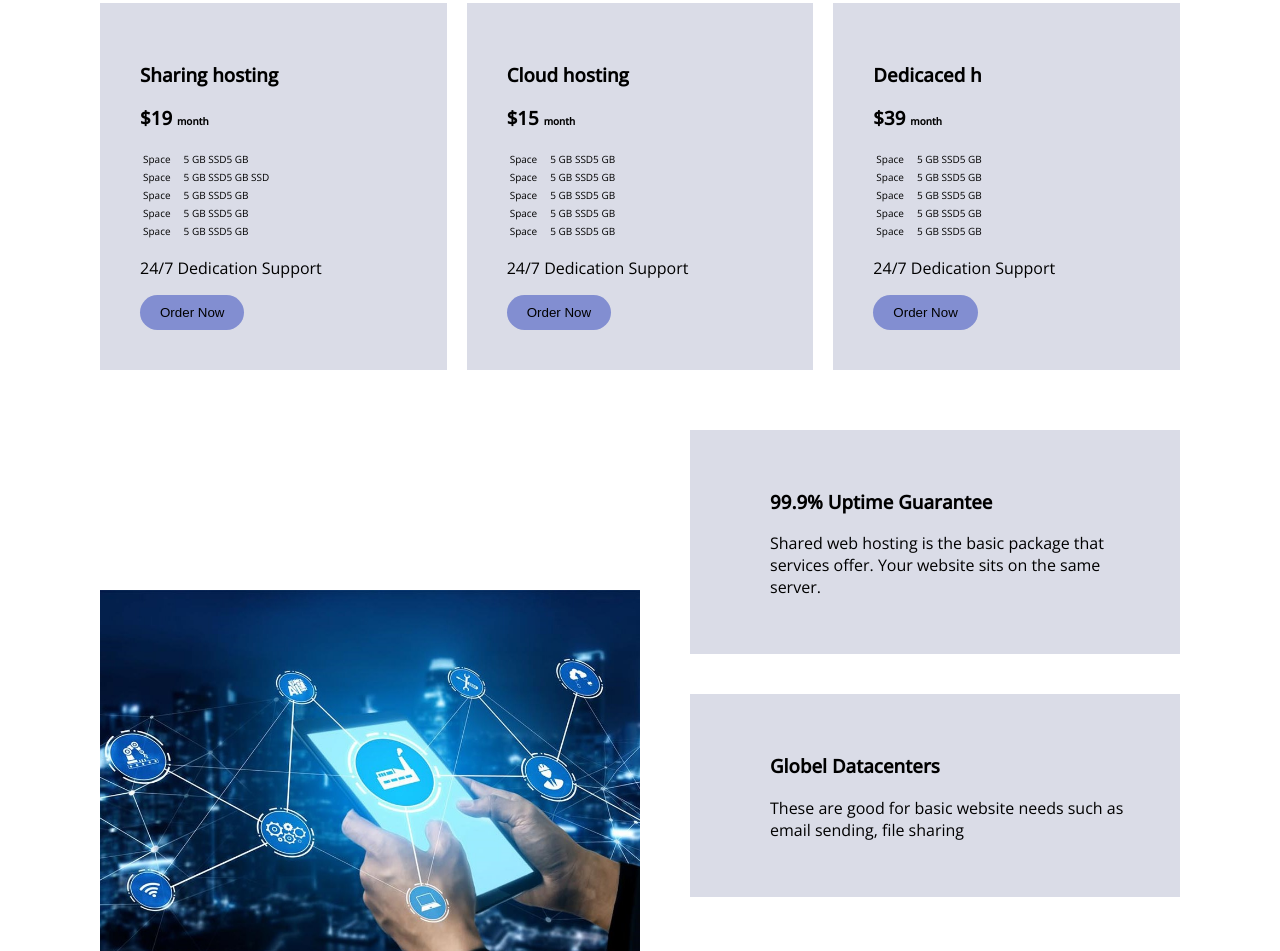
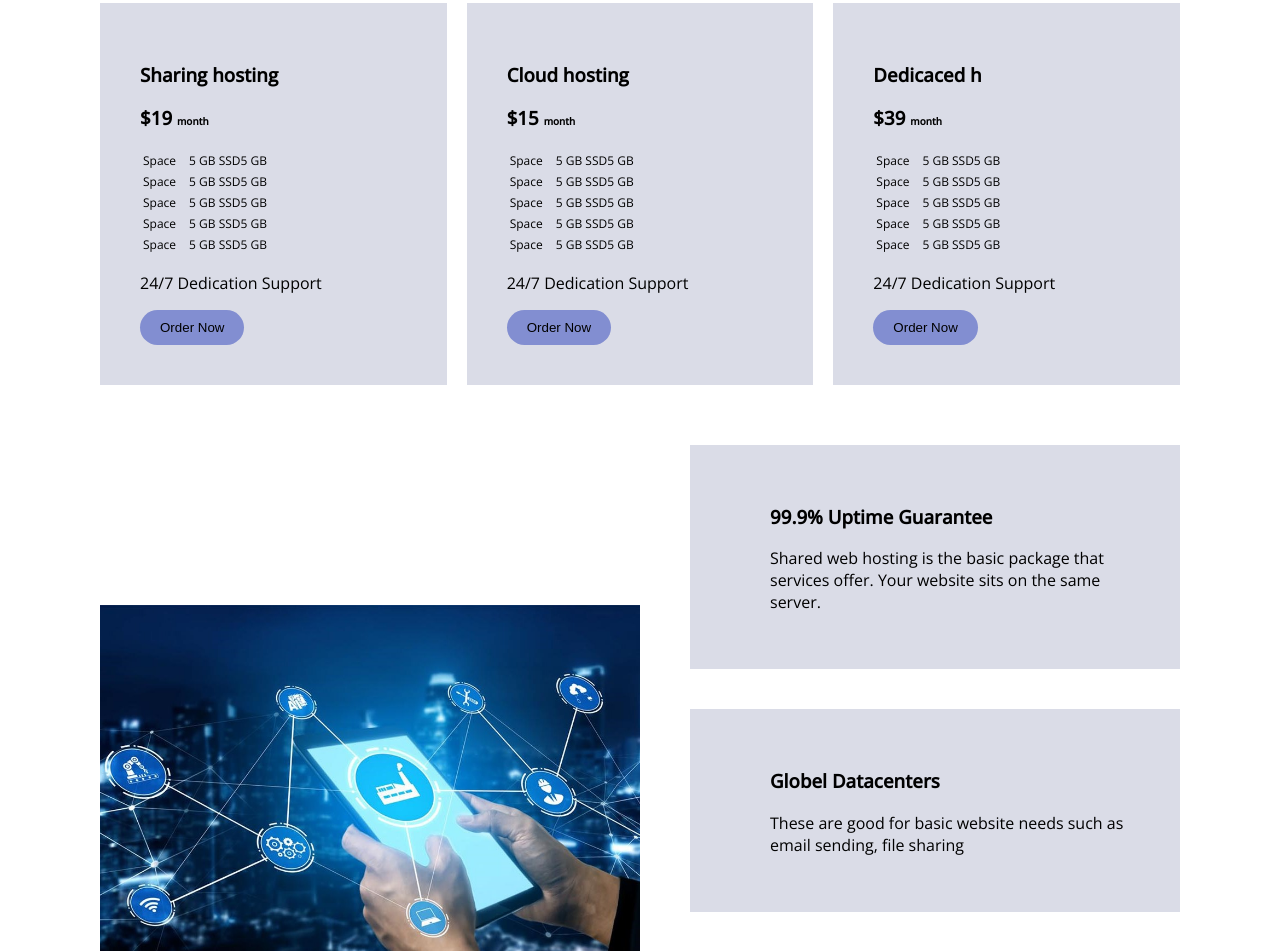
Before and after one commit to mdshodullahsk/One-Page-Assignment-2, a plain HTML site: page index.html in a window 1280 px wide. Shown: the part 2203-3154 px from the top of the page. Drawn offline with nearby package versions, Linux system fonts and the light colour scheme; a web font is replaced by a local one.

Commit message:
font size

```diff
--- a/index.html
+++ b/index.html
@@ -138,7 +138,7 @@ Share Hosting -->
             </tr>
             <tr>
                 <td>Space</td>
-                <td>5 GB SSD5 GB SSD</td>
+                <td>5 GB SSD5 GB</td>
             </tr>
             <tr>
                 <td>Space</td>
--- a/style/style.css
+++ b/style/style.css
@@ -141,7 +141,7 @@ body {
 table tr, td {
     /* padding: 10px; */
     padding-right: 10px;
-    font-size: 10px;
+    font-size: 12px;
 }
 .btn-order {
     background-color: #828ed1;
```
